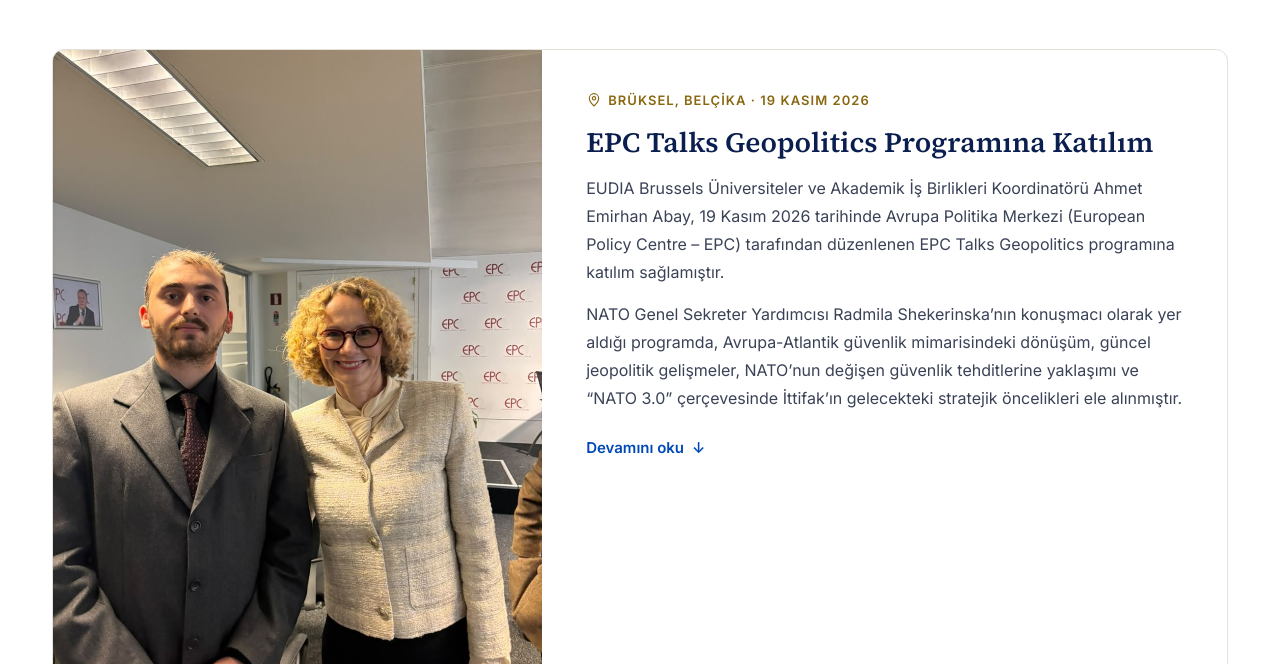
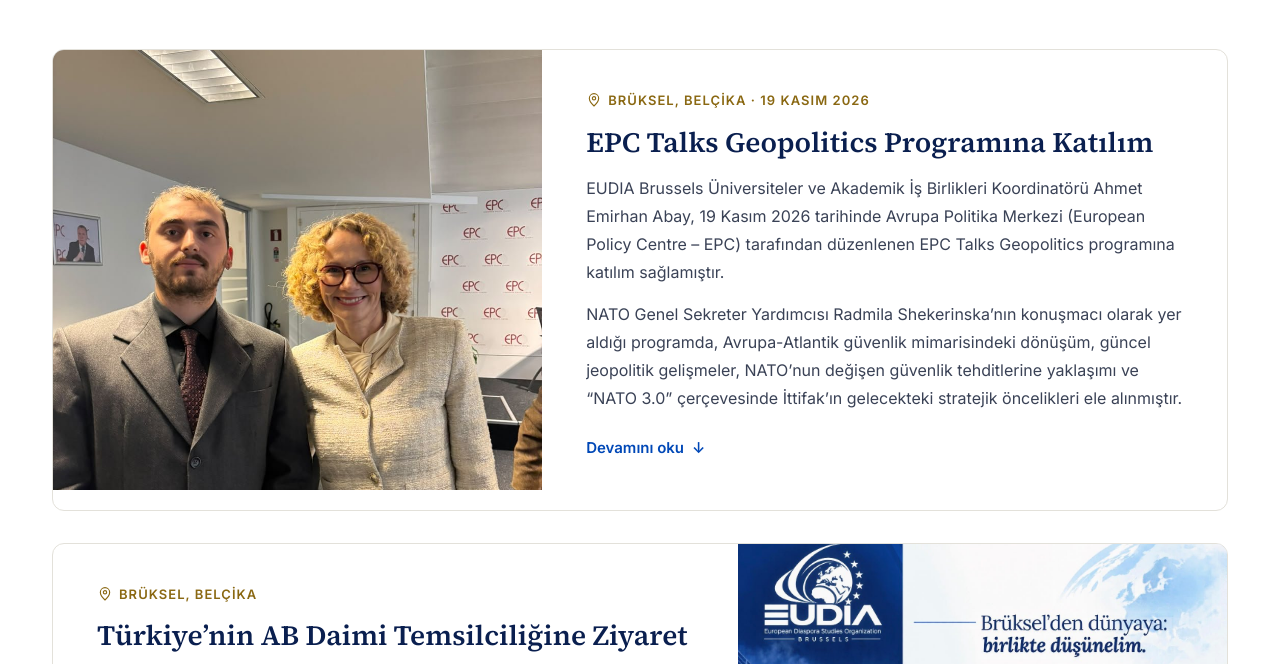
Before and after one commit to Jelalletdin91/Eudia, a plain HTML site: page html/Faaliyetler_tr.html in a window 1280 px wide. Shown: the part 1456-2120 px from the top of the page. Drawn offline with Linux system fonts and the light colour scheme.

Commit message:
Add files via upload

```diff
--- a/css/Faaliyetler.css
+++ b/css/Faaliyetler.css
@@ -131,7 +131,9 @@ html { scroll-padding-top: calc(var(--header-h) + 96px); }
 .visit:nth-child(even) { grid-template-columns: minmax(0, 7fr) minmax(0, 5fr); }
 .visit:nth-child(even) .visit__photo { order: 2; }
 
-.visit__photo { border-radius: 0; min-height: 360px; height: 100%; }
+/* Tüm ziyaret fotoğrafları aynı boyutta: metin uzunluğundan bağımsız */
+.visit { align-items: start; }
+.visit__photo { border-radius: 0; height: 440px; }
 .visit__photo img { object-position: center 30%; }
 
 .visit__body { display: flex; flex-direction: column; gap: 14px; padding: 40px 44px; }
@@ -175,6 +177,6 @@ html { scroll-padding-top: calc(var(--header-h) + 96px); }
   .visit,
   .visit:nth-child(even) { grid-template-columns: 1fr; }
   .visit:nth-child(even) .visit__photo { order: 0; }
-  .visit__photo { min-height: 0; aspect-ratio: 4 / 3; }
+  .visit__photo { height: auto; aspect-ratio: 4 / 3; }
   .visit__body { padding: 28px 24px 32px; }
 }
```
